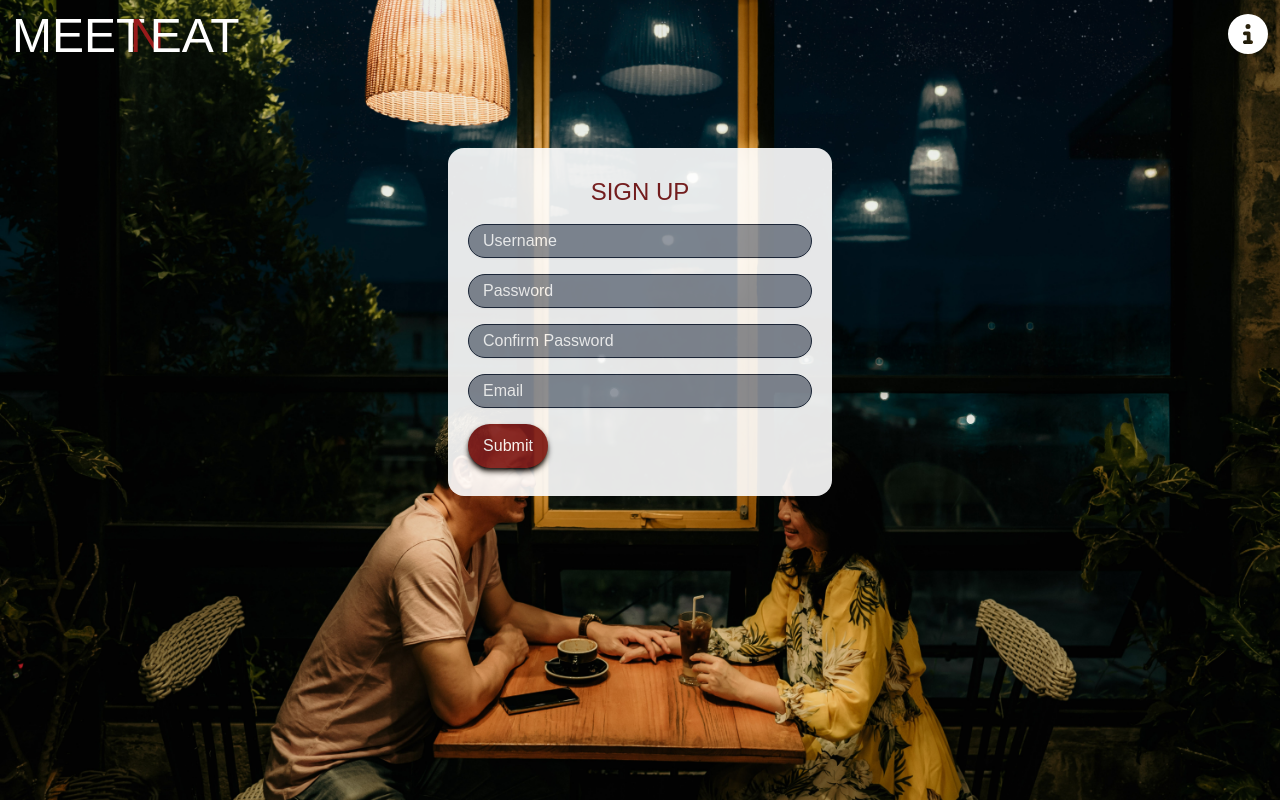
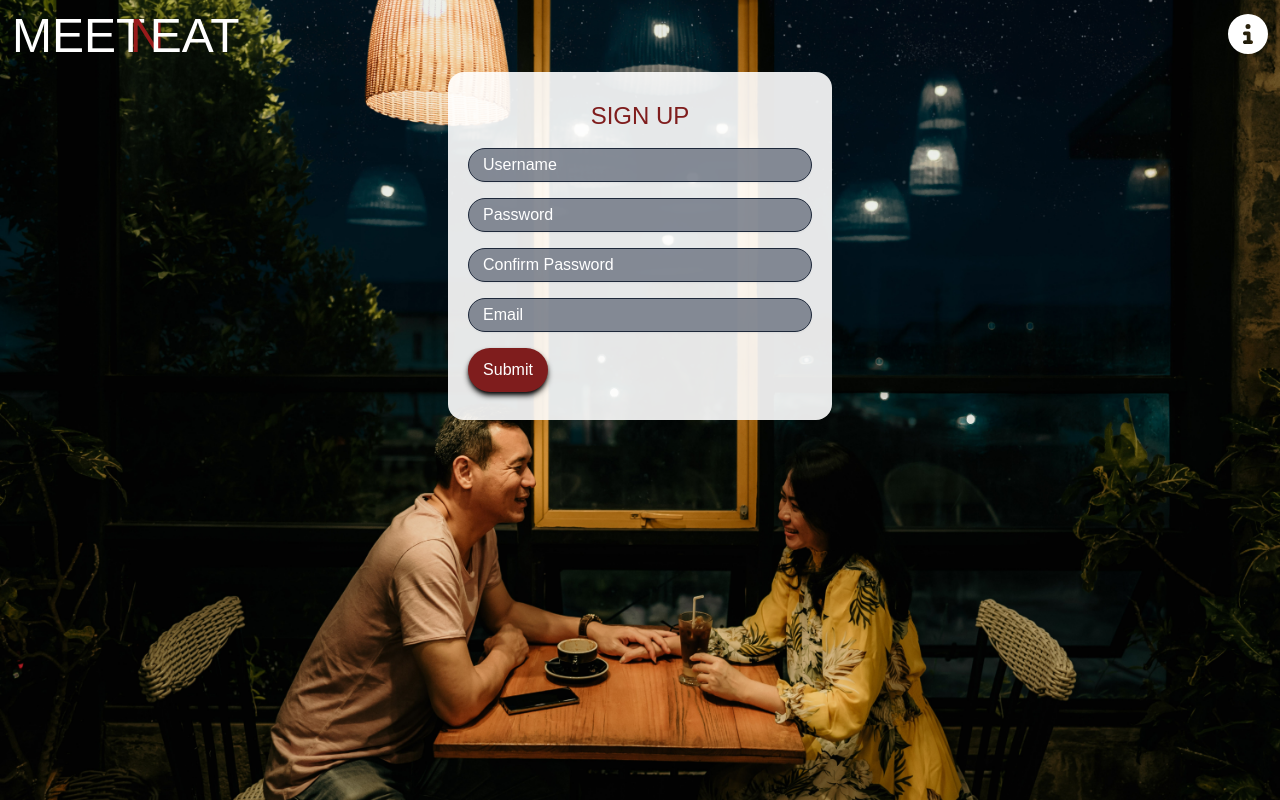
Before and after one commit to Meet-N-Eat/Frontend, a React (Create React App) app: page /users/authentication/signup in a window 1280 px wide. Built offline with nearby package versions, Linux system fonts and the light colour scheme.

Commit message:
creates start-container and white-bg CSS classes

```diff
--- a/src/components/Home/Home.js
+++ b/src/components/Home/Home.js
@@ -25,7 +25,7 @@ const Home = () => {
 
 
 	return (
-		<div className='main-bg h-56 md:h-48 w-10/12 max-w-5xl mx-auto rounded-2xl row-start-2 flex flex-col justify-center space-y-5'>
+		<div className='start-container main-bg h-56 md:h-48 w-10/12 max-w-5xl space-y-5'>
 			<p className='home-header text-white text-2xl w-10/12 max-w-3xl mx-auto'>Find restaurants you like? Meet others who like them too.</p>
 			<Search />
 			{!loggedInUser.token && (
--- a/src/components/LoginSignUp/LogIn.js
+++ b/src/components/LoginSignUp/LogIn.js
@@ -60,8 +60,8 @@ const LogIn = () => {
   // Return
   // ===========================================================================
   return (
-    <div className='flex items-center justify-center row-start-2'>
-      <div className='flex flex-col justify-center bg-white opacity-90 rounded-2xl w-60 md:w-80 p-4'>
+    <div className=''>
+      <div className='start-container white-bg w-60 md:w-80 p-4'>
         <h1 className='header text-2xl text-red-900 mx-auto pt-2'>LOG IN</h1>
         { location.state !== null && <p className='text-center mx-auto text-xs md:text-sm'>Log in to access this feature!</p> }
         <form
--- a/src/components/LoginSignUp/SignUp.js
+++ b/src/components/LoginSignUp/SignUp.js
@@ -1,5 +1,5 @@
 import React, {  useContext, useEffect, useReducer, useState } from 'react';
-import { Modal, Row } from 'react-bootstrap'
+import { Row } from 'react-bootstrap'
 import { Link } from 'react-router-dom';
 import { axiosAll, axiosReducer } from '../../data-and-functions/axiosAll';
 import { Context } from '../../App';
@@ -48,10 +48,10 @@ const SignUp = () => {
   // Return
   // ===========================================================================
   return (
-    <div className='flex items-center justify-center row-start-2'>
+    <div className=''>
       {success ?
         <div
-        className='bg-white/90 rounded-2xl p-4 text-center mt-24'>
+        className='start-container white-bg w-80 md:w-2/5 p-4 text-center'>
             <h1 className='header text-2xl text-red-900 py-2'>Successfully registered!</h1>
           <div className='py-2'>
             <div className='pb-3'>
@@ -63,7 +63,7 @@ const SignUp = () => {
           </div>
         </div>
       :
-        <div className='signup flex flex-col justify-center bg-white opacity-90 rounded-2xl w-60 md:w-96 p-5 space-y-4'>
+        <div className='start-container white-bg w-60 md:w-96 p-5 space-y-4'>
           <h1 className='header text-2xl text-red-900 mx-auto pt-2'>SIGN UP</h1>
           <form
             className='space-y-2 md:space-y-4'
--- a/src/components/Messages/Message.js
+++ b/src/components/Messages/Message.js
@@ -6,7 +6,7 @@ const Message = ({ message }) => {
     const [date, time] = formatDateTime(message.createdAt)
 
 return (
-    <div className="bg-white/90 rounded-2xl flex p-2 m-1">
+    <div className="white-bg rounded-2xl flex p-2 m-1">
         <div>
             <ProfileCard user={message.sender} />
         </div>
--- a/src/components/MyPage/Event.js
+++ b/src/components/MyPage/Event.js
@@ -53,7 +53,7 @@ const Event = ({ event, updateEvents }) => {
     }
     else {
         return (
-            <div className='bg-white/80 centered p-2 w-3/4 rounded-2xl mt-2'>
+            <div className='white-bg centered p-2 w-3/4 rounded-2xl mt-2'>
                 <div className='w-full'>
                     <div className='flex flex-row justify-around items-center w-full'>
                         <p>{formattedDate} at {formattedHourAMPM}</p>
--- a/src/index.css
+++ b/src/index.css
@@ -45,6 +45,10 @@
 		background-color: var(--modal-bg);
 	}
 
+	.white-bg {
+		@apply bg-white/90
+	}
+
 	/* Modals - s on the end is to avoid conflict with existing bootstrap classes, remove if bootstrap is uninstalled */
 	.modals {
 		@apply h-screen w-screen fixed z-10 top-0 left-0 bg-black/40 overflow-hidden;
@@ -74,6 +78,9 @@
 		@apply flex flex-col max-w-[800px] m-auto;
 	}
 
+	.start-container {
+		@apply flex flex-col justify-center row-start-2 mx-auto rounded-2xl;
+	}
 	/* Images */
 	.restaurant-image {
 		@apply h-[150px] w-[150px] object-cover rounded-[5px];
```
